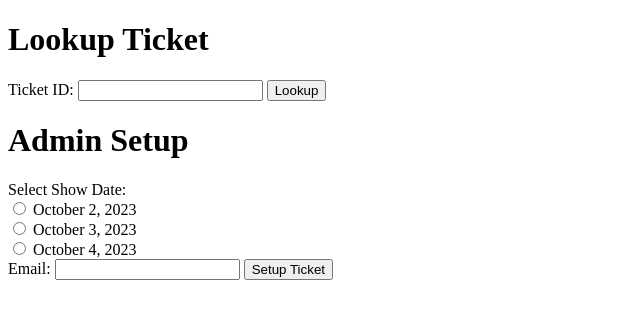
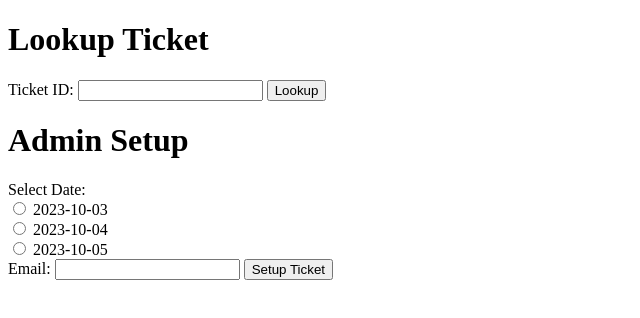
Before and after one commit to funeventsystems/event-ticket-system-backend, a plain HTML site: page public/index.html in a window 1280 px wide. Shown: the whole page, without its empty margins (0-640 px from the left). Drawn offline with Linux system fonts and the light colour scheme.

Commit message:
Update index.html

```diff
--- a/public/index.html
+++ b/public/index.html
@@ -16,10 +16,13 @@
 
     <h1>Admin Setup</h1>
     <form id="admin-setup-form">
-         <label for="date">Select Show Date:</label><br>
-    <input type="radio" name="date" value="2023-10-02"> October 2, 2023<br>
-    <input type="radio" name="date" value="2023-10-03"> October 3, 2023<br>
-    <input type="radio" name="date" value="2023-10-04"> October 4, 2023<br>
+        <label for="date">Select Date:</label><br>
+        <input type="radio" id="date1" name="date" value="2023-10-03" required>
+        <label for="date1">2023-10-03</label><br>
+        <input type="radio" id="date2" name="date" value="2023-10-04" required>
+        <label for="date2">2023-10-04</label><br>
+        <input type="radio" id="date3" name="date" value="2023-10-05" required>
+        <label for="date3">2023-10-05</label><br>
         <label for="email">Email:</label>
         <input type="text" id="email" name="email" required>
         <button type="submit">Setup Ticket</button>
```
